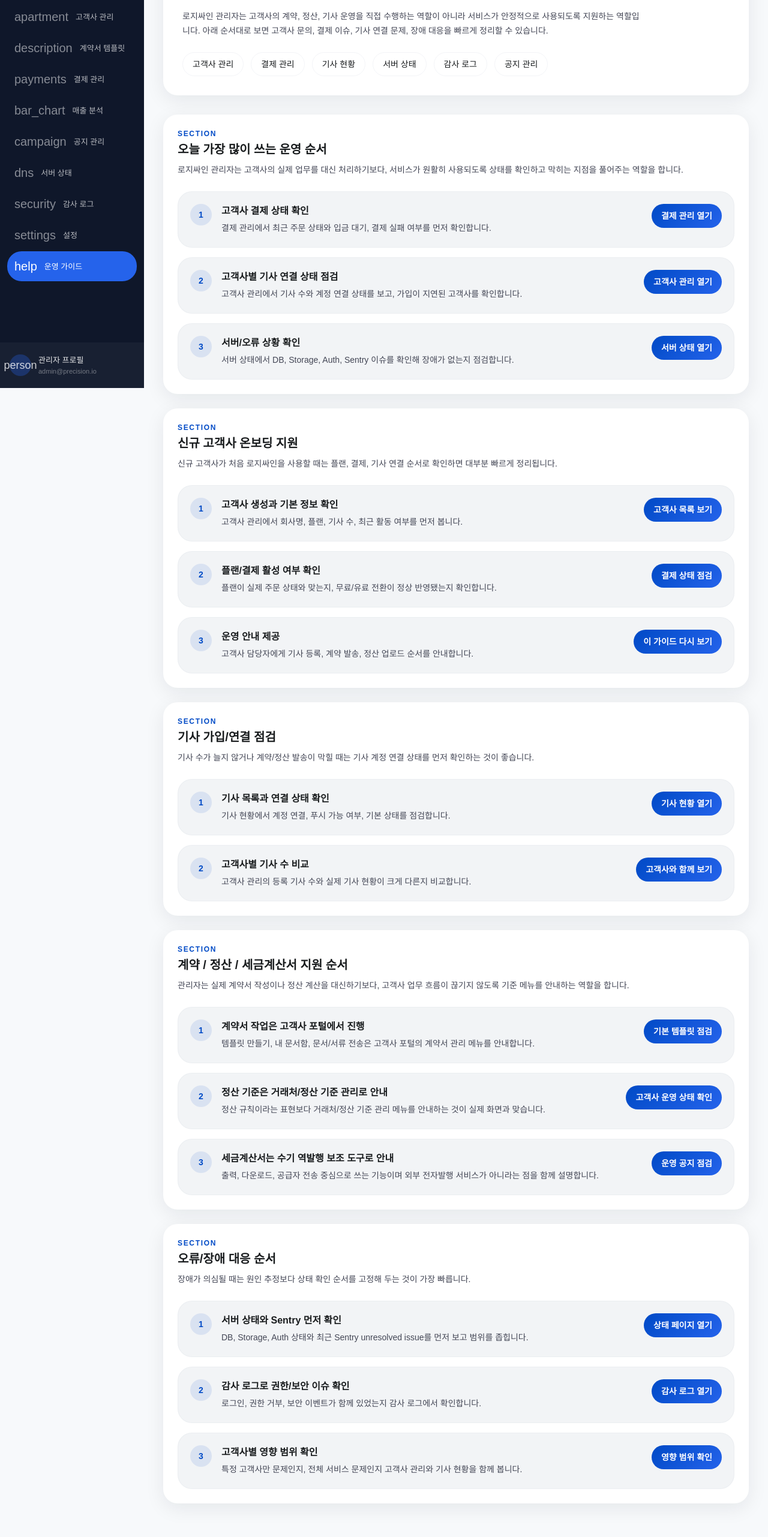
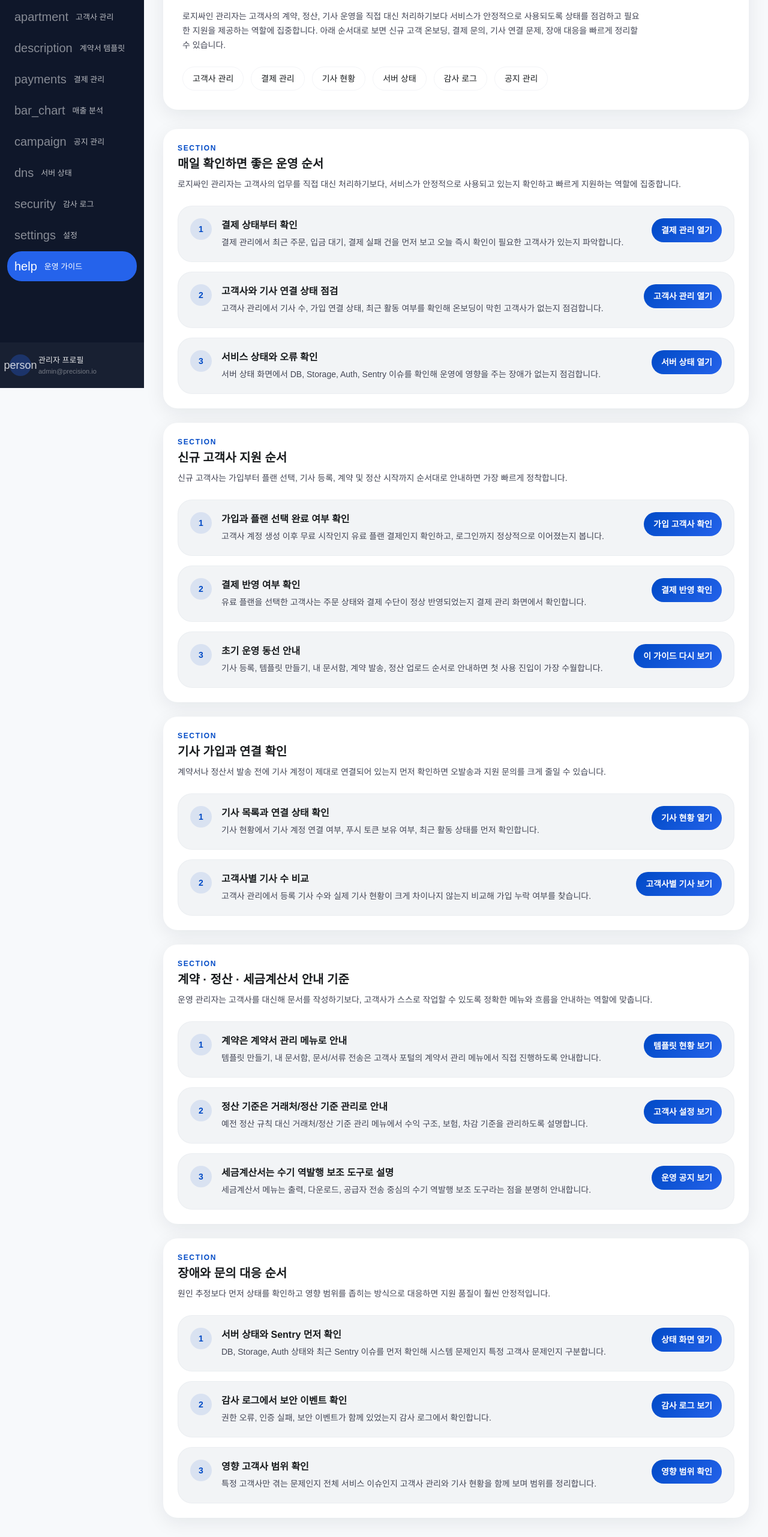
Before and after one commit to jshmir7070-sys/logiSSign, a Next.js app in the folder web/: page /admin/guide in a window 1280 px wide. Shown: the part 153-2716 px from the top of the page at 60% size. Before the commit the page ends 2692 px from the top, so only its background shows below. Built offline with nearby package versions, Linux system fonts and the light colour scheme.

Commit message:
docs: polish portal and admin guide copy

```diff
--- a/web/src/app/admin/(dashboard)/guide/page.tsx
+++ b/web/src/app/admin/(dashboard)/guide/page.tsx
@@ -21,25 +21,29 @@ type GuideSection = {
 
 const guideSections: GuideSection[] = [
   {
-    id: 'today',
-    title: '오늘 가장 많이 쓰는 운영 순서',
-    summary: '로지싸인 관리자는 고객사의 실제 업무를 대신 처리하기보다, 서비스가 원활히 사용되도록 상태를 확인하고 막히는 지점을 풀어주는 역할을 합니다.',
+    id: 'daily',
+    title: '매일 확인하면 좋은 운영 순서',
+    summary:
+      '로지싸인 관리자는 고객사의 업무를 직접 대신 처리하기보다, 서비스가 안정적으로 사용되고 있는지 확인하고 빠르게 지원하는 역할에 집중합니다.',
     steps: [
       {
-        title: '고객사 결제 상태 확인',
-        description: '결제 관리에서 최근 주문 상태와 입금 대기, 결제 실패 여부를 먼저 확인합니다.',
+        title: '결제 상태부터 확인',
+        description:
+          '결제 관리에서 최근 주문, 입금 대기, 결제 실패 건을 먼저 보고 오늘 즉시 확인이 필요한 고객사가 있는지 파악합니다.',
         href: '/admin/billing',
         cta: '결제 관리 열기',
       },
       {
-        title: '고객사별 기사 연결 상태 점검',
-        description: '고객사 관리에서 기사 수와 계정 연결 상태를 보고, 가입이 지연된 고객사를 확인합니다.',
+        title: '고객사와 기사 연결 상태 점검',
+        description:
+          '고객사 관리에서 기사 수, 가입 연결 상태, 최근 활동 여부를 확인해 온보딩이 막힌 고객사가 없는지 점검합니다.',
         href: '/admin/agencies',
         cta: '고객사 관리 열기',
       },
       {
-        title: '서버/오류 상황 확인',
-        description: '서버 상태에서 DB, Storage, Auth, Sentry 이슈를 확인해 장애가 없는지 점검합니다.',
+        title: '서비스 상태와 오류 확인',
+        description:
+          '서버 상태 화면에서 DB, Storage, Auth, Sentry 이슈를 확인해 운영에 영향을 주는 장애가 없는지 점검합니다.',
         href: '/admin/server',
         cta: '서버 상태 열기',
       },
@@ -47,24 +51,28 @@ const guideSections: GuideSection[] = [
   },
   {
     id: 'onboarding',
-    title: '신규 고객사 온보딩 지원',
-    summary: '신규 고객사가 처음 로지싸인을 사용할 때는 플랜, 결제, 기사 연결 순서로 확인하면 대부분 빠르게 정리됩니다.',
+    title: '신규 고객사 지원 순서',
+    summary:
+      '신규 고객사는 가입부터 플랜 선택, 기사 등록, 계약 및 정산 시작까지 순서대로 안내하면 가장 빠르게 정착합니다.',
     steps: [
       {
-        title: '고객사 생성과 기본 정보 확인',
-        description: '고객사 관리에서 회사명, 플랜, 기사 수, 최근 활동 여부를 먼저 봅니다.',
+        title: '가입과 플랜 선택 완료 여부 확인',
+        description:
+          '고객사 계정 생성 이후 무료 시작인지 유료 플랜 결제인지 확인하고, 로그인까지 정상적으로 이어졌는지 봅니다.',
         href: '/admin/agencies',
-        cta: '고객사 목록 보기',
+        cta: '가입 고객사 확인',
       },
       {
-        title: '플랜/결제 활성 여부 확인',
-        description: '플랜이 실제 주문 상태와 맞는지, 무료/유료 전환이 정상 반영됐는지 확인합니다.',
+        title: '결제 반영 여부 확인',
+        description:
+          '유료 플랜을 선택한 고객사는 주문 상태와 결제 수단이 정상 반영되었는지 결제 관리 화면에서 확인합니다.',
         href: '/admin/billing',
-        cta: '결제 상태 점검',
+        cta: '결제 반영 확인',
       },
       {
-        title: '운영 안내 제공',
-        description: '고객사 담당자에게 기사 등록, 계약 발송, 정산 업로드 순서를 안내합니다.',
+        title: '초기 운영 동선 안내',
+        description:
+          '기사 등록, 템플릿 만들기, 내 문서함, 계약 발송, 정산 업로드 순서로 안내하면 첫 사용 진입이 가장 수월합니다.',
         href: '/admin/guide',
         cta: '이 가이드 다시 보기',
       },
@@ -72,68 +80,79 @@ const guideSections: GuideSection[] = [
   },
   {
     id: 'drivers',
-    title: '기사 가입/연결 점검',
-    summary: '기사 수가 늘지 않거나 계약/정산 발송이 막힐 때는 기사 계정 연결 상태를 먼저 확인하는 것이 좋습니다.',
+    title: '기사 가입과 연결 확인',
+    summary:
+      '계약서나 정산서 발송 전에 기사 계정이 제대로 연결되어 있는지 먼저 확인하면 오발송과 지원 문의를 크게 줄일 수 있습니다.',
     steps: [
       {
         title: '기사 목록과 연결 상태 확인',
-        description: '기사 현황에서 계정 연결, 푸시 가능 여부, 기본 상태를 점검합니다.',
+        description:
+          '기사 현황에서 기사 계정 연결 여부, 푸시 토큰 보유 여부, 최근 활동 상태를 먼저 확인합니다.',
         href: '/admin/drivers',
         cta: '기사 현황 열기',
       },
       {
         title: '고객사별 기사 수 비교',
-        description: '고객사 관리의 등록 기사 수와 실제 기사 현황이 크게 다른지 비교합니다.',
+        description:
+          '고객사 관리에서 등록 기사 수와 실제 기사 현황이 크게 차이나지 않는지 비교해 가입 누락 여부를 찾습니다.',
         href: '/admin/agencies',
-        cta: '고객사와 함께 보기',
+        cta: '고객사별 기사 보기',
       },
     ],
   },
   {
-    id: 'contracts-settlements',
-    title: '계약 / 정산 / 세금계산서 지원 순서',
-    summary: '관리자는 실제 계약서 작성이나 정산 계산을 대신하기보다, 고객사 업무 흐름이 끊기지 않도록 기준 메뉴를 안내하는 역할을 합니다.',
+    id: 'workflow',
+    title: '계약 · 정산 · 세금계산서 안내 기준',
+    summary:
+      '운영 관리자는 고객사를 대신해 문서를 작성하기보다, 고객사가 스스로 작업할 수 있도록 정확한 메뉴와 흐름을 안내하는 역할에 맞춥니다.',
     steps: [
       {
-        title: '계약서 작업은 고객사 포털에서 진행',
-        description: '템플릿 만들기, 내 문서함, 문서/서류 전송은 고객사 포털의 계약서 관리 메뉴를 안내합니다.',
+        title: '계약은 계약서 관리 메뉴로 안내',
+        description:
+          '템플릿 만들기, 내 문서함, 문서/서류 전송은 고객사 포털의 계약서 관리 메뉴에서 직접 진행하도록 안내합니다.',
         href: '/admin/templates',
-        cta: '기본 템플릿 점검',
+        cta: '템플릿 현황 보기',
       },
       {
         title: '정산 기준은 거래처/정산 기준 관리로 안내',
-        description: '정산 규칙이라는 표현보다 거래처/정산 기준 관리 메뉴를 안내하는 것이 실제 화면과 맞습니다.',
+        description:
+          '예전 정산 규칙 대신 거래처/정산 기준 관리 메뉴에서 수익 구조, 보험, 차감 기준을 관리하도록 설명합니다.',
         href: '/admin/agencies',
-        cta: '고객사 운영 상태 확인',
+        cta: '고객사 설정 보기',
       },
       {
-        title: '세금계산서는 수기 역발행 보조 도구로 안내',
-        description: '출력, 다운로드, 공급자 전송 중심으로 쓰는 기능이며 외부 전자발행 서비스가 아니라는 점을 함께 설명합니다.',
+        title: '세금계산서는 수기 역발행 보조 도구로 설명',
+        description:
+          '세금계산서 메뉴는 출력, 다운로드, 공급자 전송 중심의 수기 역발행 보조 도구라는 점을 분명히 안내합니다.',
         href: '/admin/notices',
-        cta: '운영 공지 점검',
+        cta: '운영 공지 보기',
       },
     ],
   },
   {
     id: 'incident',
-    title: '오류/장애 대응 순서',
-    summary: '장애가 의심될 때는 원인 추정보다 상태 확인 순서를 고정해 두는 것이 가장 빠릅니다.',
+    title: '장애와 문의 대응 순서',
+    summary:
+      '원인 추정보다 먼저 상태를 확인하고 영향 범위를 좁히는 방식으로 대응하면 지원 품질이 훨씬 안정적입니다.',
     steps: [
       {
         title: '서버 상태와 Sentry 먼저 확인',
-        description: 'DB, Storage, Auth 상태와 최근 Sentry unresolved issue를 먼저 보고 범위를 좁힙니다.',
+        description:
+          'DB, Storage, Auth 상태와 최근 Sentry 이슈를 먼저 확인해 시스템 문제인지 특정 고객사 문제인지 구분합니다.',
         href: '/admin/server',
-        cta: '상태 페이지 열기',
+        cta: '상태 화면 열기',
       },
       {
-        title: '감사 로그로 권한/보안 이슈 확인',
-        description: '로그인, 권한 거부, 보안 이벤트가 함께 있었는지 감사 로그에서 확인합니다.',
+        title: '감사 로그에서 보안 이벤트 확인',
+        description:
+          '권한 오류, 인증 실패, 보안 이벤트가 함께 있었는지 감사 로그에서 확인합니다.',
         href: '/admin/audit-log',
-        cta: '감사 로그 열기',
+        cta: '감사 로그 보기',
       },
       {
-        title: '고객사별 영향 범위 확인',
-        description: '특정 고객사만 문제인지, 전체 서비스 문제인지 고객사 관리와 기사 현황을 함께 봅니다.',
+        title: '영향 고객사 범위 확인',
+        description:
+          '특정 고객사만 겪는 문제인지 전체 서비스 이슈인지 고객사 관리와 기사 현황을 함께 보며 범위를 정리합니다.',
         href: '/admin/agencies',
         cta: '영향 범위 확인',
       },
@@ -155,10 +174,13 @@ export default function AdminGuidePage() {
     <div className="space-y-8">
       <div className="rounded-3xl bg-surface-container-lowest p-8 shadow-ambient">
         <p className="text-xs font-semibold tracking-[0.18em] text-primary uppercase">Admin Guide</p>
-        <h1 className="mt-2 text-3xl font-headline font-bold text-on-surface font-korean">관리자 운영 가이드</h1>
+        <h1 className="mt-2 text-3xl font-headline font-bold text-on-surface font-korean">
+          관리자 운영 가이드
+        </h1>
         <p className="mt-3 max-w-3xl text-sm leading-6 text-on-surface-variant font-korean">
-          로지싸인 관리자는 고객사의 계약, 정산, 기사 운영을 직접 수행하는 역할이 아니라 서비스가 안정적으로 사용되도록 지원하는 역할입니다.
-          아래 순서대로 보면 고객사 문의, 결제 이슈, 기사 연결 문제, 장애 대응을 빠르게 정리할 수 있습니다.
+          로지싸인 관리자는 고객사의 계약, 정산, 기사 운영을 직접 대신 처리하기보다 서비스가 안정적으로
+          사용되도록 상태를 점검하고 필요한 지원을 제공하는 역할에 집중합니다. 아래 순서대로 보면 신규
+          고객 온보딩, 결제 문의, 기사 연결 문제, 장애 대응을 빠르게 정리할 수 있습니다.
         </p>
 
         <div className="mt-6 flex flex-wrap gap-3">
@@ -176,18 +198,29 @@ export default function AdminGuidePage() {
 
       <div className="grid gap-6">
         {guideSections.map((section) => (
-          <section key={section.id} id={section.id} className="rounded-3xl bg-surface-container-lowest p-6 shadow-ambient">
+          <section
+            key={section.id}
+            id={section.id}
+            className="rounded-3xl bg-surface-container-lowest p-6 shadow-ambient"
+          >
             <div className="flex flex-col gap-2 sm:flex-row sm:items-start sm:justify-between">
               <div>
                 <p className="text-xs font-semibold tracking-[0.14em] text-primary uppercase">Section</p>
-                <h2 className="mt-1 text-xl font-headline font-bold text-on-surface font-korean">{section.title}</h2>
-                <p className="mt-2 text-sm leading-6 text-on-surface-variant font-korean">{section.summary}</p>
+                <h2 className="mt-1 text-xl font-headline font-bold text-on-surface font-korean">
+                  {section.title}
+                </h2>
+                <p className="mt-2 text-sm leading-6 text-on-surface-variant font-korean">
+                  {section.summary}
+                </p>
               </div>
             </div>
 
             <div className="mt-6 grid gap-4">
               {section.steps.map((step, index) => (
-                <div key={step.title} className="rounded-2xl border border-outline-variant/15 bg-surface-container-low p-5">
+                <div
+                  key={step.title}
+                  className="rounded-2xl border border-outline-variant/15 bg-surface-container-low p-5"
+                >
                   <div className="flex flex-col gap-4 sm:flex-row sm:items-start sm:justify-between">
                     <div className="flex gap-4">
                       <div className="flex h-9 w-9 shrink-0 items-center justify-center rounded-full bg-primary/10 text-sm font-bold text-primary">
@@ -195,7 +228,9 @@ export default function AdminGuidePage() {
                       </div>
                       <div>
                         <h3 className="text-base font-semibold text-on-surface font-korean">{step.title}</h3>
-                        <p className="mt-1 text-sm leading-6 text-on-surface-variant font-korean">{step.description}</p>
+                        <p className="mt-1 text-sm leading-6 text-on-surface-variant font-korean">
+                          {step.description}
+                        </p>
                       </div>
                     </div>
                     <Link
--- a/web/src/app/portal/(dashboard)/library/page.tsx
+++ b/web/src/app/portal/(dashboard)/library/page.tsx
@@ -6,23 +6,28 @@ export default function LibraryRedirectPage() {
       <div>
         <h1 className="text-2xl font-headline font-bold text-on-surface font-korean">내 문서함 안내</h1>
         <p className="mt-2 text-sm text-on-surface-variant font-korean">
-          자료실 메뉴는 저장한 계약 서류와 템플릿 작업 결과를 한곳에서 관리하는 내 문서함으로 통합되었습니다.
+          자료실 메뉴에 있던 계약 서류와 템플릿 작업 결과는 지금부터 모두 내 문서함에서 관리합니다.
+          저장된 문서를 파일처럼 모아 보고, 클릭하면 크게 미리 본 뒤 바로 템플릿 만들기나 필드 편집으로
+          이어질 수 있게 정리했습니다.
         </p>
       </div>
 
       <div className="rounded-2xl bg-surface-container-lowest p-6 shadow-ambient">
-        <h2 className="text-base font-headline font-bold text-on-surface font-korean">여기에서 할 수 있는 일</h2>
+        <h2 className="text-base font-headline font-bold text-on-surface font-korean">
+          내 문서함에서 할 수 있는 일
+        </h2>
         <div className="mt-4 grid gap-3 sm:grid-cols-2">
           <div className="rounded-xl bg-surface-container-low p-4">
-            <p className="text-sm font-semibold text-on-surface font-korean">저장된 문서 모아보기</p>
+            <p className="text-sm font-semibold text-on-surface font-korean">저장한 문서 모아보기</p>
             <p className="mt-1 text-xs text-on-surface-variant font-korean">
-              템플릿 만들기에서 저장한 계약 서류를 파일 형태로 보고, 미리보기와 편집을 이어갈 수 있습니다.
+              템플릿 만들기에서 저장한 계약 서류를 파일 카드 형태로 보고, 미리보기와 편집으로 바로 이어질 수
+              있습니다.
             </p>
           </div>
           <div className="rounded-xl bg-surface-container-low p-4">
             <p className="text-sm font-semibold text-on-surface font-korean">전송 가능한 문서만 선택</p>
             <p className="mt-1 text-xs text-on-surface-variant font-korean">
-              저장 완료된 문서만 문서/서류 전송 화면에서 선택할 수 있어 유령 문서가 섞이지 않습니다.
+              저장이 완료된 문서만 문서/서류 전송 화면에서 선택되어, 저장 전 임시 문서가 섞이지 않습니다.
             </p>
           </div>
         </div>
```
Also changed, not shown: web/src/app/portal/(dashboard)/settlements/rules/page.tsx (+10 -5 lines).
